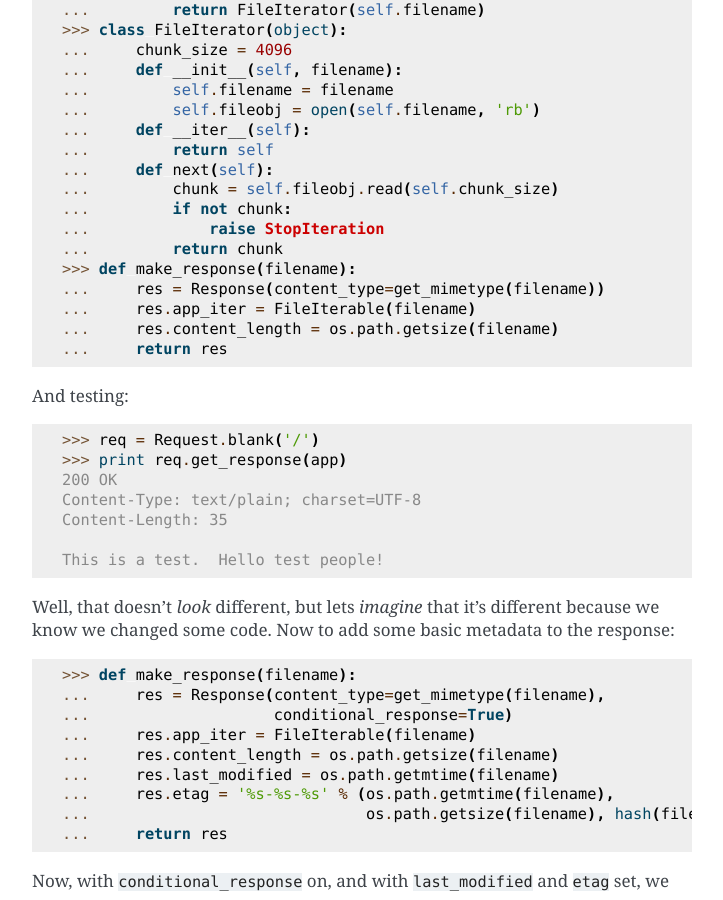
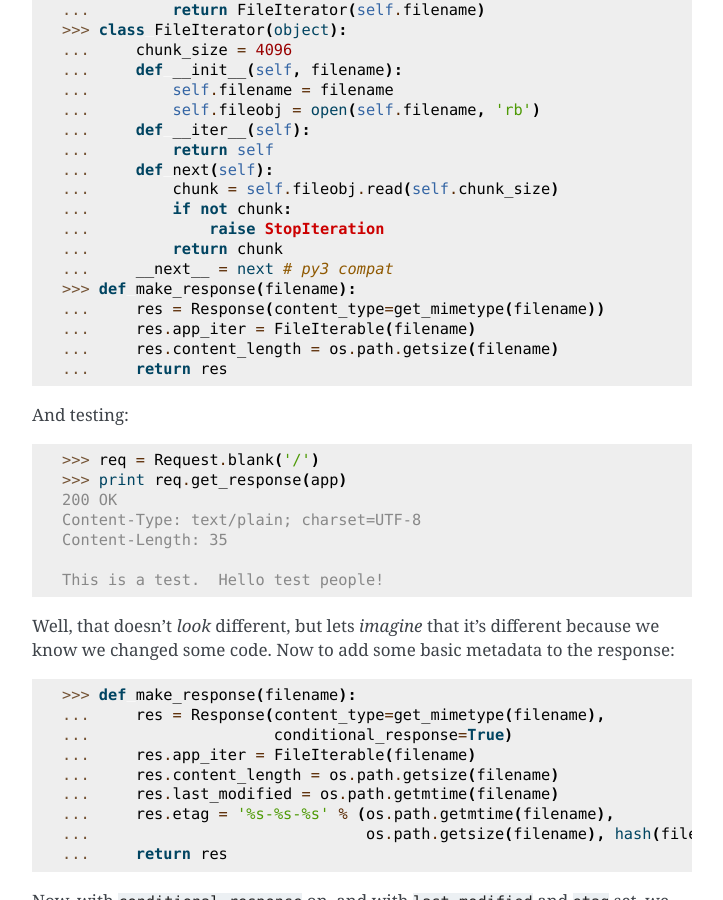
Before and after one commit to Pylons/webob, a Sphinx documentation site: the page built from docs/file-example.txt, in a window 1280 px wide and 900 px high, scrolled down 1165 px. Shown: the whole window, without its empty margins (388-1111 px from the left). Built offline with Sphinx 7.4.7, drawn with Linux system fonts in a browser that asks for light colours; some of the changed text lies outside the part shown.

Commit message:
add __next__ for py3 compat; closes #10

```diff
--- a/docs/file-example.txt
+++ b/docs/file-example.txt
@@ -80,6 +80,7 @@ everything into memory, and that's bad.  We'll create an iterator instead:
    ...         if not chunk:
    ...             raise StopIteration
    ...         return chunk
+   ...     __next__ = next # py3 compat
    >>> def make_response(filename):
    ...     res = Response(content_type=get_mimetype(filename))
    ...     res.app_iter = FileIterable(filename)
@@ -185,6 +186,7 @@ looks for:
    ...                 # Chop off the extra:
    ...                 chunk = chunk[:self.length]
    ...         return chunk
+   ...     __next__ = next # py3 compat
 
 Now we'll test it out:
 
```
